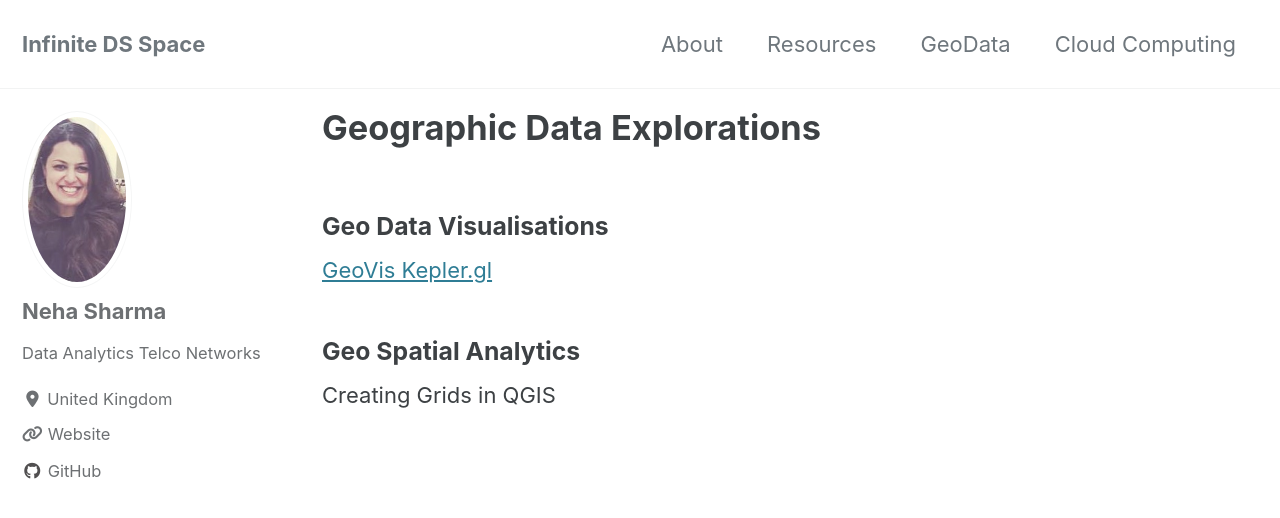
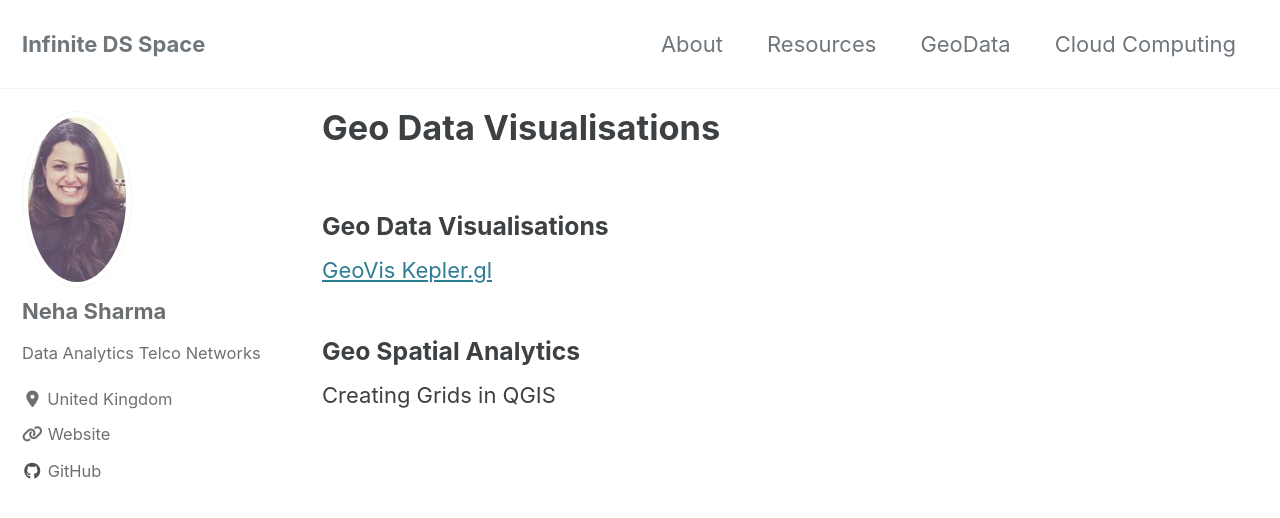
Before and after one commit to ns3115neha/ns3115neha.github.io, a Jekyll site: the page built from _pages/GeoSpatial.md, in a window 1280 px wide and 900 px high. Shown: the top 518 px of the window. Built offline with Jekyll 4.4.1, drawn with Linux system fonts in a browser that asks for light colours; cached includes are drawn as plain includes; nearby versions of some CDN libraries; our own code applies the rules of GitHub Pages for plain Markdown files; some of the changed lines change nothing that is shown.

Commit message:
Update GeoSpatial.md

```diff
--- a/_pages/GeoSpatial.md
+++ b/_pages/GeoSpatial.md
@@ -1,8 +1,12 @@
 ---
-title: "Geographic Data Explorations"
+#title: "Geographic Data Explorations"
 permalink: /GeoSpatial/
 author_profile: true
 ---
+
+
+
+
 
 ### Geo Data Visualisations
 [GeoVis Kepler.gl](https://ns3115neha.github.io/geovis/KeplerGeoSpatial/)
```
